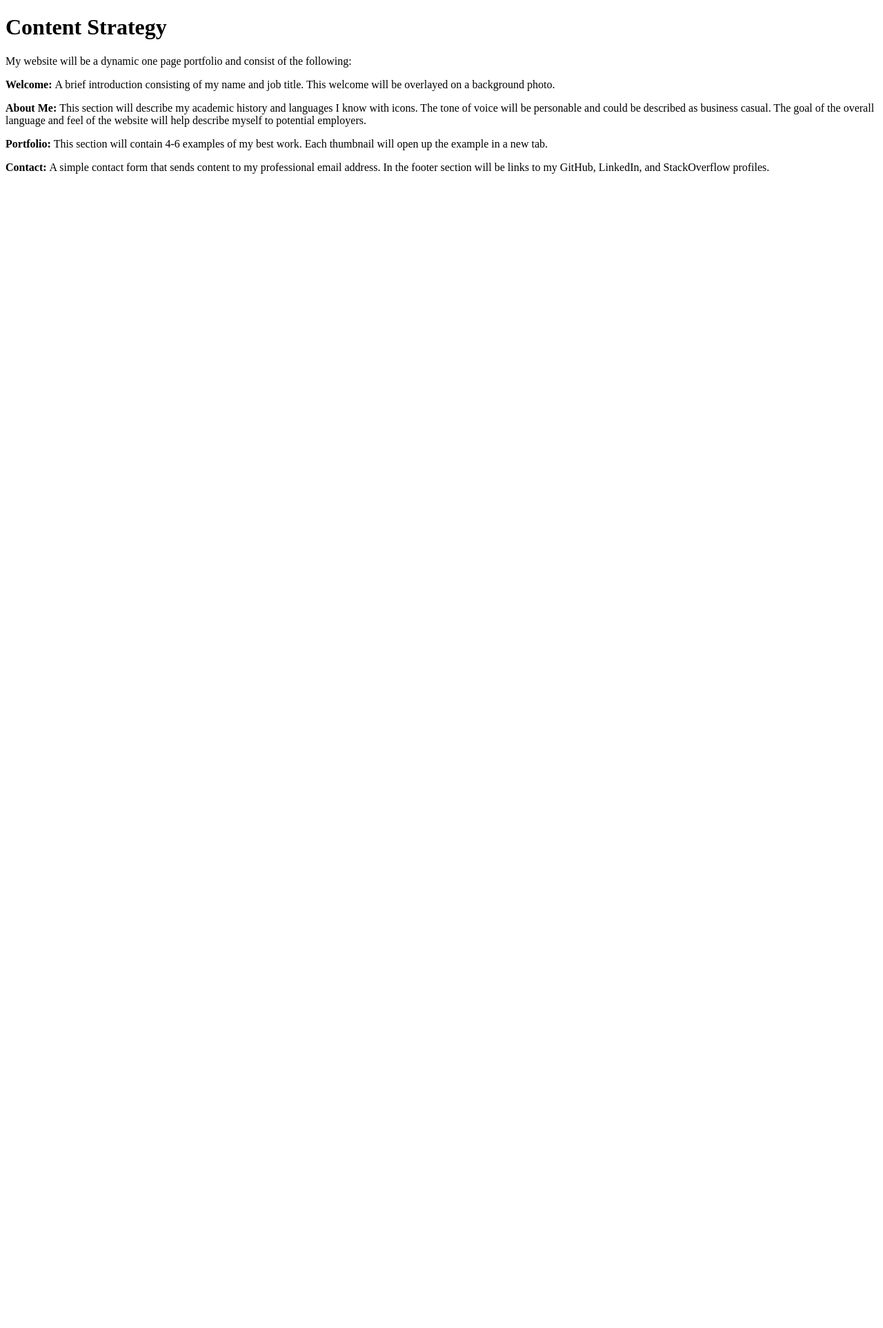
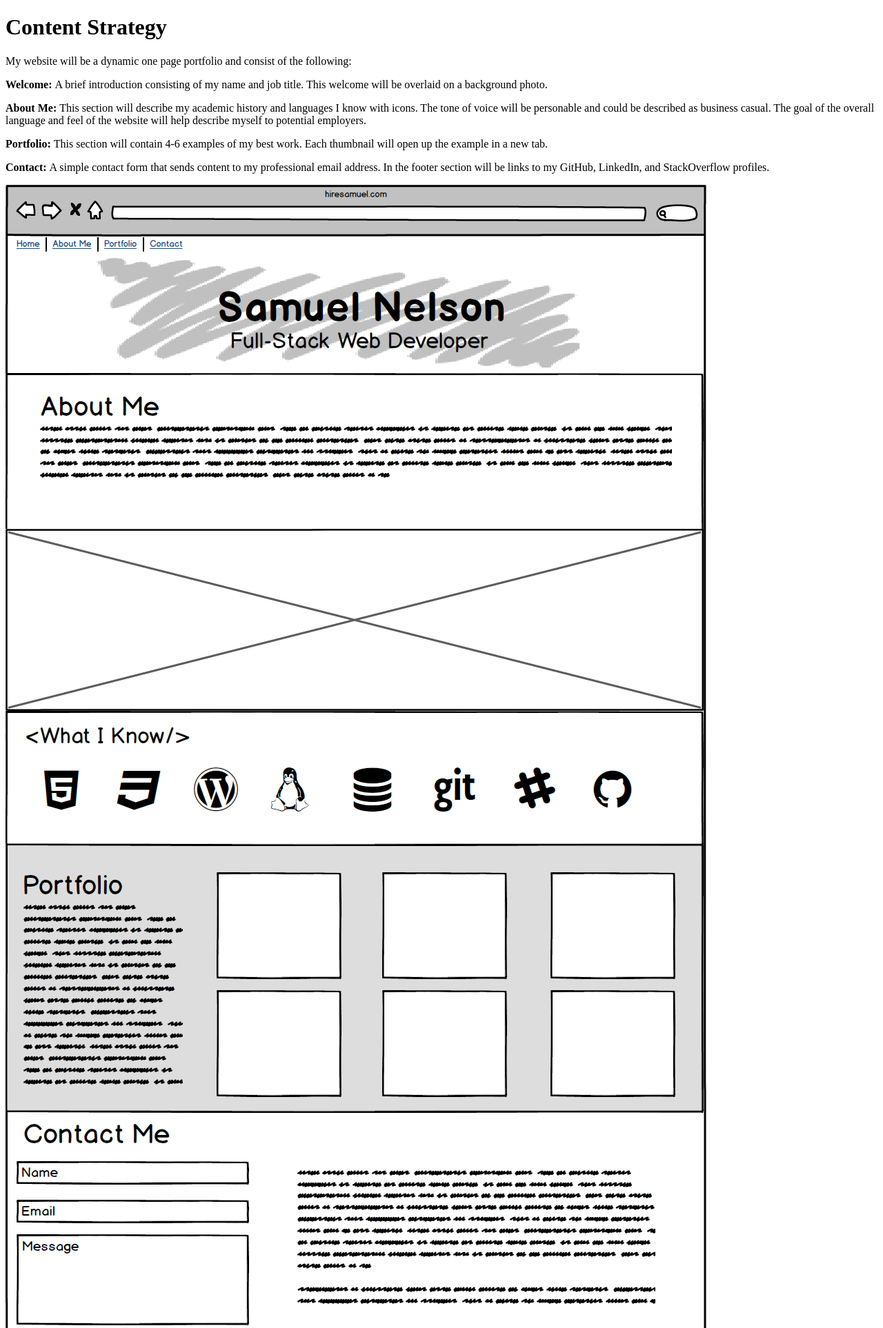
Before and after one commit to samuel-nelson/portfolio-website, a PHP site: page /milestone-2.php in a window 1280 px wide; the page is wider, and only the part inside the window is pictured. Shown: the top 1926 px of that part at 69% size. Before the commit the page ends 252 px from the top of that part, so only its background shows below. Run offline with PHP 8.4, Linux system fonts and the light colour scheme.

Commit message:
Added images and fixed typos.

```diff
--- a/public_html/documentation/milestone-2.php
+++ b/public_html/documentation/milestone-2.php
@@ -7,10 +7,11 @@
 	<body>
 		<h1>Content Strategy</h1>
 		<p>My website will be a dynamic one page portfolio and consist of the following:</p>
-		<p><strong>Welcome: </strong>A brief introduction consisting of my name and job title. This welcome will be overlayed on a background photo.</p>
-		<p><strong>About Me: </strong>This section will describe my academic history and languages I know with icons.
-			The tone of voice will be personable and could be described as business casual. The goal of the overall language and feel of the website will help describe myself to potential employers.</p>
+		<p><strong>Welcome: </strong>A brief introduction consisting of my name and job title. This welcome will be overlaid on a background photo.</p>
+		<p><strong>About Me: </strong>This section will describe my academic history and languages I know with icons. The tone of voice will be personable and could be described as business casual. The goal of the overall language and feel of the website will help describe myself to potential employers.</p>
 		<p><strong>Portfolio: </strong>This section will contain 4-6 examples of my best work. Each thumbnail will open up the example in a new tab.</p>
 		<p><strong>Contact: </strong>A simple contact form that sends content to my professional email address. In the footer section will be links to my GitHub, LinkedIn, and StackOverflow profiles.  </p>
+		<img src="assets/desktop.png" alt="How the website will look on desktop.">
+		<img src="assets/mobile.png" alt="How the website will look on mobile.">
 	</body>
 </html>
```
Also changed, not shown: public_html/documentation/assets/desktop.png (added), public_html/documentation/assets/mobile.png (added).
